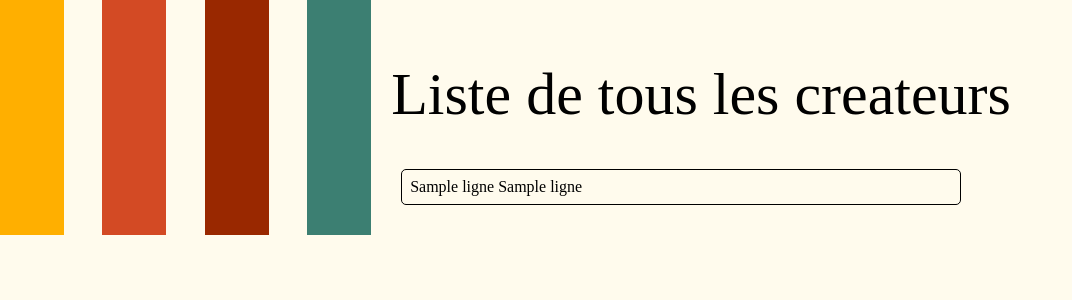
After one commit to anaisturcotte/bibliotheque-flask, a Flask app: template templates/liste_createur.html in a window 1280 px wide. The commit adds this page. Shown: the top 300 px of the page, without its empty margins (0-1072 px from the left). Run offline with Flask 3, Linux system fonts and the light colour scheme; the template is opened without the code that fills it: most values are stand-ins (such as "Sample title", 1, 10 or a date in 2020); some web fonts are replaced.

Commit message:
FORM FINI (page createur en cours)

```diff
--- a/database.py
+++ b/database.py
@@ -42,6 +42,10 @@ def get_all_livre():
                         where Type.nomType = 'Livre'"""
     return _select(requete)
 
+def get_all_createur():
+    requete = """select nom, prenom from Createur"""
+    return _select(requete)
+
 def get_all_musiques():
     requete = """select titre, anneeSortie from Item inner join type on Item.idType=Type.id where Type.nomType = 'Musique'"""
     return _select(requete)
@@ -65,8 +69,10 @@ class ajoutCreateur(FlaskForm):
     submit = SubmitField("Submit")
 
 def ajoutCreateurRequete(Nom,Prenom):
-    requete= f"""insert into createur (nom, prenom)
-                    values ({Nom}, {Prenom})"""
+    requete= f"""insert into Createur (nom, prenom)
+                    values ('{Nom}', '{Prenom}')"""
+    print(requete)
+    return _select(requete)
 
 # from:
 # https://overiq.com/flask-101/form-handling-in-flask/
--- a/main.py
+++ b/main.py
@@ -31,6 +31,14 @@ def items_film():
     print(items)
     return render_template("liste_film.html", items=items)
 
+
+@app.route('/liste_createur.html')
+def createurs_film():
+    print()
+    createurs = db.get_all_createur()
+    print(createurs)
+    return render_template("liste_createur.html", createurs=createurs)
+
 @app.route('/liste_musique.html')
 def items_musique():
     print()
@@ -47,14 +55,16 @@ def items():
 
 @app.route('/form.html', methods=['GET', 'POST'])
 def ajoutCreateur():
+    print("form xyz")
     if SubmitField=="yes":
-        db.ajoutCreateurRequete(request.form.get('createurNom'), request.form.get('createurPrenom'))
         return redirect(url_for('success'))
     return render_template('form.html')
 
 
 @app.route('/success')
 def success():
+    print(f"success xyz ${request.args.get('createurNom')}")
+    db.ajoutCreateurRequete(request.args.get('createurNom'), request.args.get('createurPrenom'))
     return render_template('success.html')
 
 # from:
--- a/templates/liste_all_items.html
+++ b/templates/liste_all_items.html
@@ -10,7 +10,7 @@
     <div class="container green box"><a href="liste_items.html">Voir tout</a></div>
     <div class="container red box"><a href="/liste_film.html">Films</a></div>
     <div class="container orange box"><a href="/liste_livre.html">Livres</a></div>
-    <div class="container green box"><a href="/liste_createurs.html">Createurs</a></div>
+    <div class="container green box"><a href="/liste_createur.html">Createurs</a></div>
     <!-- <div class="container yellow box"><a href="/liste_musique.html">Musiques</a></div> -->
     <div class="container yellow box"><a href="/form.html">Form</a></div>
   </div>
--- /dev/null
+++ b/templates/liste_createur.html
@@ -0,0 +1,30 @@
+{% extends "common_layout.html" %}
+{% block title %} Liste de  createurs {% endblock %}
+
+{% block container %}
+<div class="row">
+    <div class="colorLine yellow"><p style="color:#FFAF00;"></p></div>
+    <div class="creamLine"></div>
+    <div class="colorLine orange"><p style="color:#D34A24"></p></div>
+    <div class="creamLine"></div>
+    <div class="colorLine red"><p style="color:#992800"></p></div>
+    <div class="creamLine"></div>
+    <div class="colorLine green"><p style="color:#3C7F72"></p></div>
+
+    <div class="main">
+        <h1 class="title is-1">Liste de tous les createurs</h1>
+        {%for createur in createurs%}
+            <div class="conteneurEx">
+                <div class="conteneurOeuvre">
+                <table>
+                    <tr>
+                        <td>{{ item[0] }}</td><td>{{ item[1] }}</td>
+                    </tr>
+                </table>
+                </div>
+            </div>
+        {%endfor%}
+    </div>
+</div>
+
+{% endblock %}
--- a/templates/success.html
+++ b/templates/success.html
@@ -2,6 +2,6 @@
 {% block title %} Form pour ajouter un créateur {% endblock %}
 
 {% block container %}
-<h2>Form submitted succesfuly!</h2>
+<h2>Form submitted successfuly!</h2>
 <a href="liste_all_items.html">Home</a>
 {% endblock %}
```
Also changed, not shown: bibliotheque.db.
